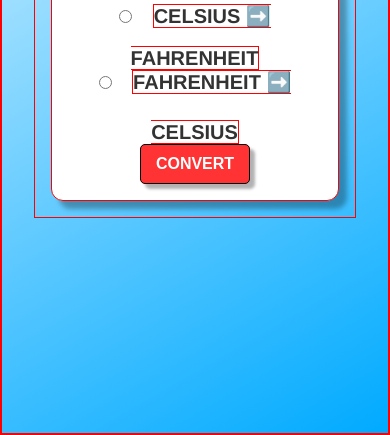
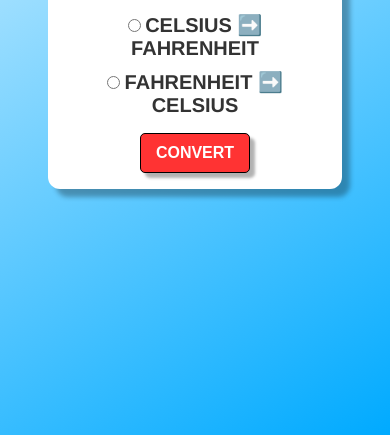
Before and after one commit to gilmerperez/temperature-converter, a plain HTML site: page index.html in a window 390 px wide. Shown: the part 409-844 px from the top of the page. Drawn offline with Linux system fonts and the light colour scheme.

Commit message:
Fixed styles

```diff
--- a/assets/css/style.css
+++ b/assets/css/style.css
@@ -4,7 +4,7 @@
   margin: 0;
   padding: 0;
   box-sizing: border-box;
-  border: 1px solid red;
+  /* border: 1px solid red; */
 }
 
 html {
@@ -53,6 +53,10 @@ h1 {
   background-color: hsl(0, 0%, 95%);
 }
 
+.container {
+  margin-bottom: 10px;
+}
+
 input {
   margin-right: 1rem;
 }
@@ -60,14 +64,6 @@ input {
 label {
   font-size: 2rem;
   font-weight: bold;
-}
-
-#toFahrenheit {
-  margin-bottom: 1.5rem;
-}
-
-#toCelsius {
-  margin-bottom: 2rem;
 }
 
 button {
@@ -78,7 +74,7 @@ button {
   font-weight: 600;
   padding: 10px 15px;
   border-radius: 5px;
-  margin-bottom: 2rem;
+  margin: 1rem;
   border: 1px solid black;
   background-color: hsl(0, 100%, 60%);
   box-shadow: 5px 5px 3px hsla(0, 0%, 0%, 0.3);
@@ -117,8 +113,12 @@ button:hover {
     font-size: 1.5rem;
   }
 
+  input {
+    margin: 0;
+  }
+
   label {
-    margin: 0;
+    margin: 0rem;
     font-size: 1.25rem;
   }
 
--- a/index.html
+++ b/index.html
@@ -14,9 +14,11 @@
       <!-- Title -->
       <h1>TEMPERATURE CONVERTER</h1>
       <input type="number" id="textBox" placeholder="°0" autocomplete="off"><br>
-      <!-- Celsius to Fahrenheit Button -->
-      <input type="radio" id="toFahrenheit" name="unit">
-      <label for="toFahrenheit">CELSIUS ➡️ FAHRENHEIT</label><br>
+      <section class="container">
+        <!-- Celsius to Fahrenheit Button -->
+        <input type="radio" id="toFahrenheit" name="unit">
+        <label for="toFahrenheit">CELSIUS ➡️ FAHRENHEIT</label><br>
+      </section>
       <!-- Fahrenheit to Celsius Button -->
       <input type="radio" id="toCelsius" name="unit">
       <label for="toCelsius">FAHRENHEIT ➡️ CELSIUS</label><br>
```
